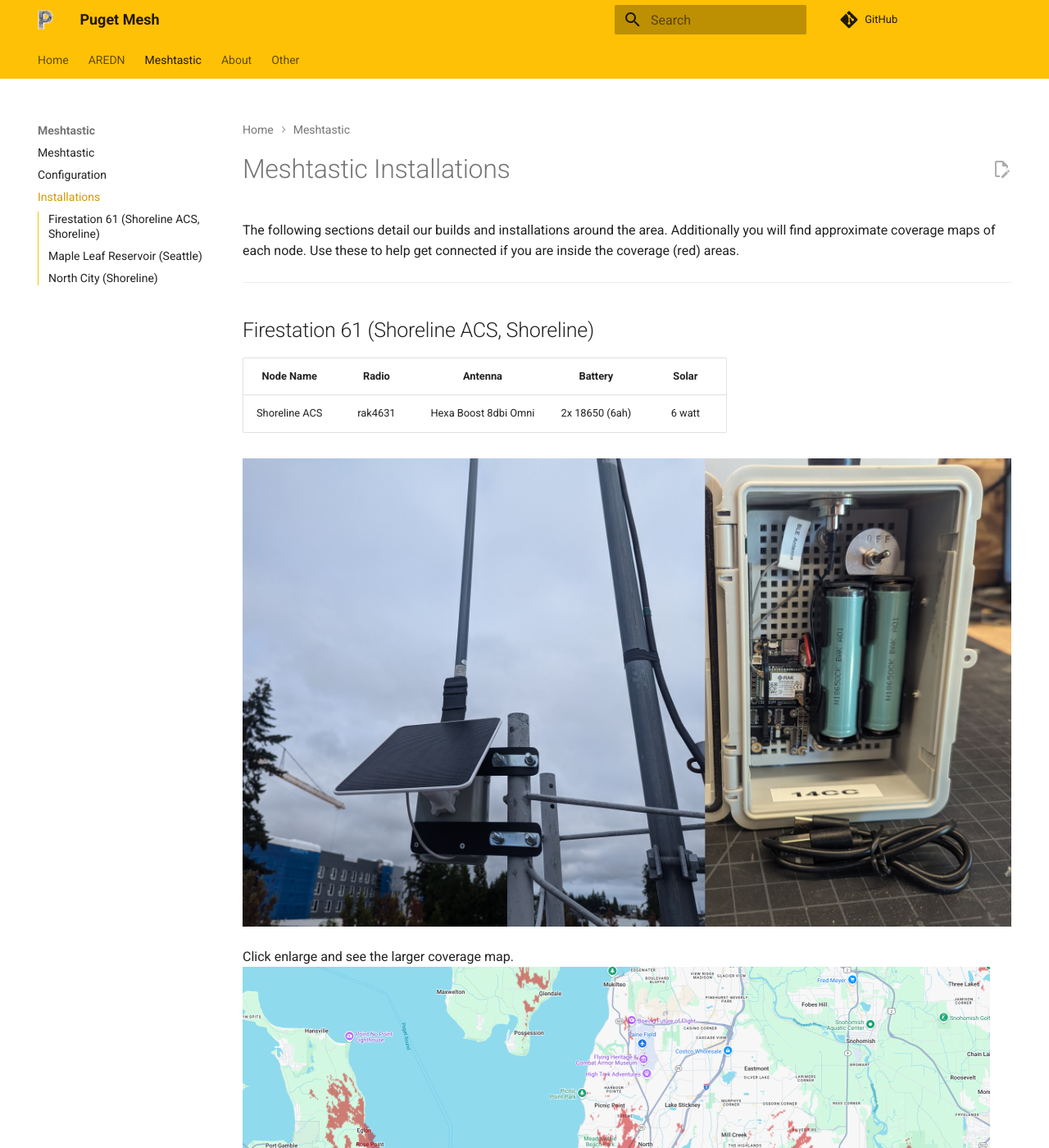
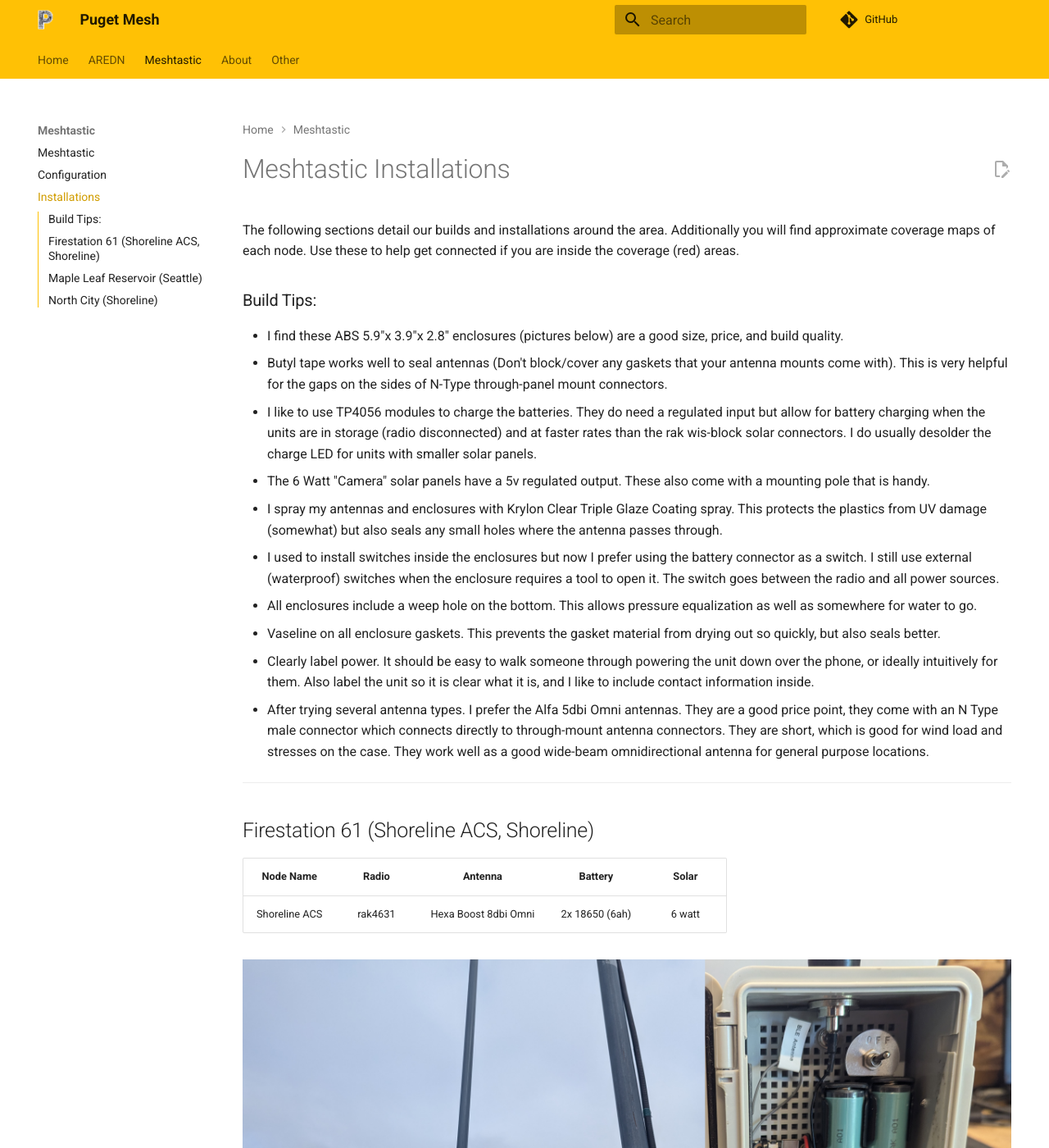
Before and after one commit to pugetmesh/pugetmesh.github.io, an MkDocs documentation site: the page built from docs/meshtastic/installations.md, in a window 1280 px wide and 1400 px high. Shown: the whole window at 82% size. Built offline with MkDocs 1.6.1 and Material for MkDocs 9.7.7, drawn with Linux system fonts in a browser that asks for light colours; comment, search, counter and statistics services are not loaded; some of the changed text lies outside the part shown.

Commit message:
Adding Build Tips to installations page

```diff
--- a/docs/meshtastic/installations.md
+++ b/docs/meshtastic/installations.md
@@ -1,5 +1,18 @@
 # Meshtastic Installations
 The following sections detail our builds and installations around the area. Additionally you will find approximate coverage maps of each node. Use these to help get connected if you are inside the coverage (red) areas.
+
+### Build Tips:
+
+- I find these ABS 5.9"x 3.9"x 2.8" enclosures (pictures below) are a good size, price, and build quality.
+- Butyl tape works well to seal antennas (Don't block/cover any gaskets that your antenna mounts come with). This is very helpful for the gaps on the sides of N-Type through-panel mount connectors.
+- I like to use TP4056 modules to charge the batteries. They do need a regulated input but allow for battery charging when the units are in storage (radio disconnected) and at faster rates than the rak wis-block solar connectors. I do usually desolder the charge LED for units with smaller solar panels.
+- The 6 Watt "Camera" solar panels have a 5v regulated output. These also come with a mounting pole that is handy.
+- I spray my antennas and enclosures with Krylon Clear Triple Glaze Coating spray. This protects the plastics from UV damage (somewhat) but also seals any small holes where the antenna passes through.
+- I used to install switches inside the enclosures but now I prefer using the battery connector as a switch. I still use external (waterproof) switches when the enclosure requires a tool to open it. The switch goes between the radio and all power sources.
+- All enclosures include a weep hole on the bottom. This allows pressure equalization as well as somewhere for water to go.
+- Vaseline on all enclosure gaskets. This prevents the gasket material from drying out so quickly, but also seals better.
+- Clearly label power. It should be easy to walk someone through powering the unit down over the phone, or ideally intuitively for them. Also label the unit so it is clear what it is, and I like to include contact information inside.
+- After trying several antenna types. I prefer the Alfa 5dbi Omni antennas. They are a good price point, they come with an N Type male connector which connects directly to through-mount antenna connectors. They are short, which is good for wind load and stresses on the case. They work well as a good wide-beam omnidirectional antenna for general purpose locations.
 
 ---
 ## Firestation 61 (Shoreline ACS, Shoreline)
@@ -10,7 +23,7 @@
 
 ![Shoreline ACS Meshtastic Node](/media/ShorelineACS_MeshtasticNode.png)
 
-Click enlarge and see the larger coverage map.
+Click to enlarge and see the larger coverage map.
 [![Maple Leaf Node Coverage Map](/media/Firestation61_sml.png)](/media/Firestation61_big.png)
 
 ---
@@ -23,7 +36,7 @@
 ![Puget Mesh Node Version 3](/media/PugetMesh_NodeV3.png)
 [![Puget Mesh Maple Leaf Meshtastic Node](/media/MLA_Node.jpg)](/media/MLA_Node.jpg)
 
-Click enlarge and see the larger coverage map.
+Click to enlarge and see the larger coverage map.
 [![Maple Leaf Node Coverage Map](/media/MapleLeaf_sml.png)](/media/MapleLeaf_big.png)
 
 
@@ -36,5 +49,5 @@
 
 This location uses the same node build as Maple Leaf Reservoir.
 
-Click enlarge and see the larger coverage map.
+Click to enlarge and see the larger coverage map.
 [![Maple Leaf Node Coverage Map](/media/NorthCity_sml.png)](/media/NorthCity_big.png)
```
